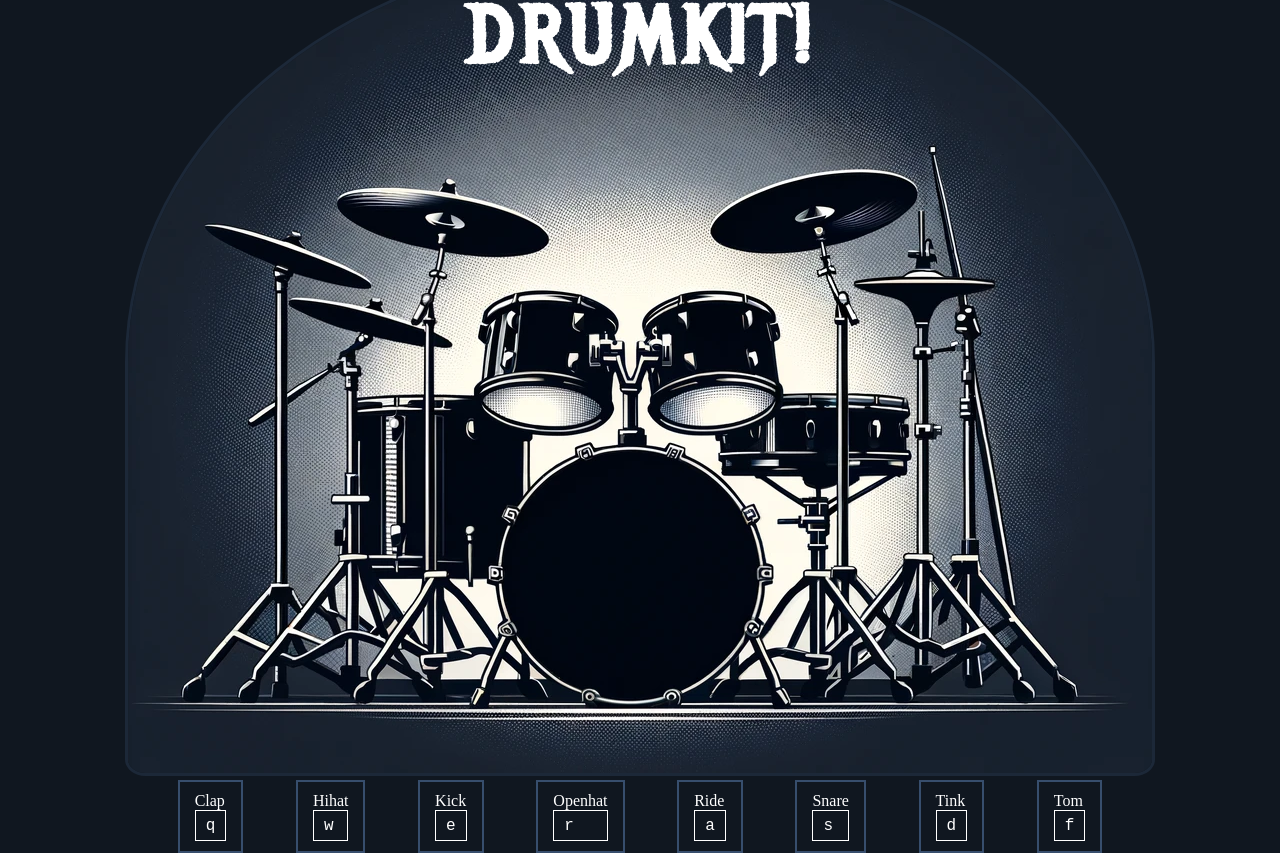
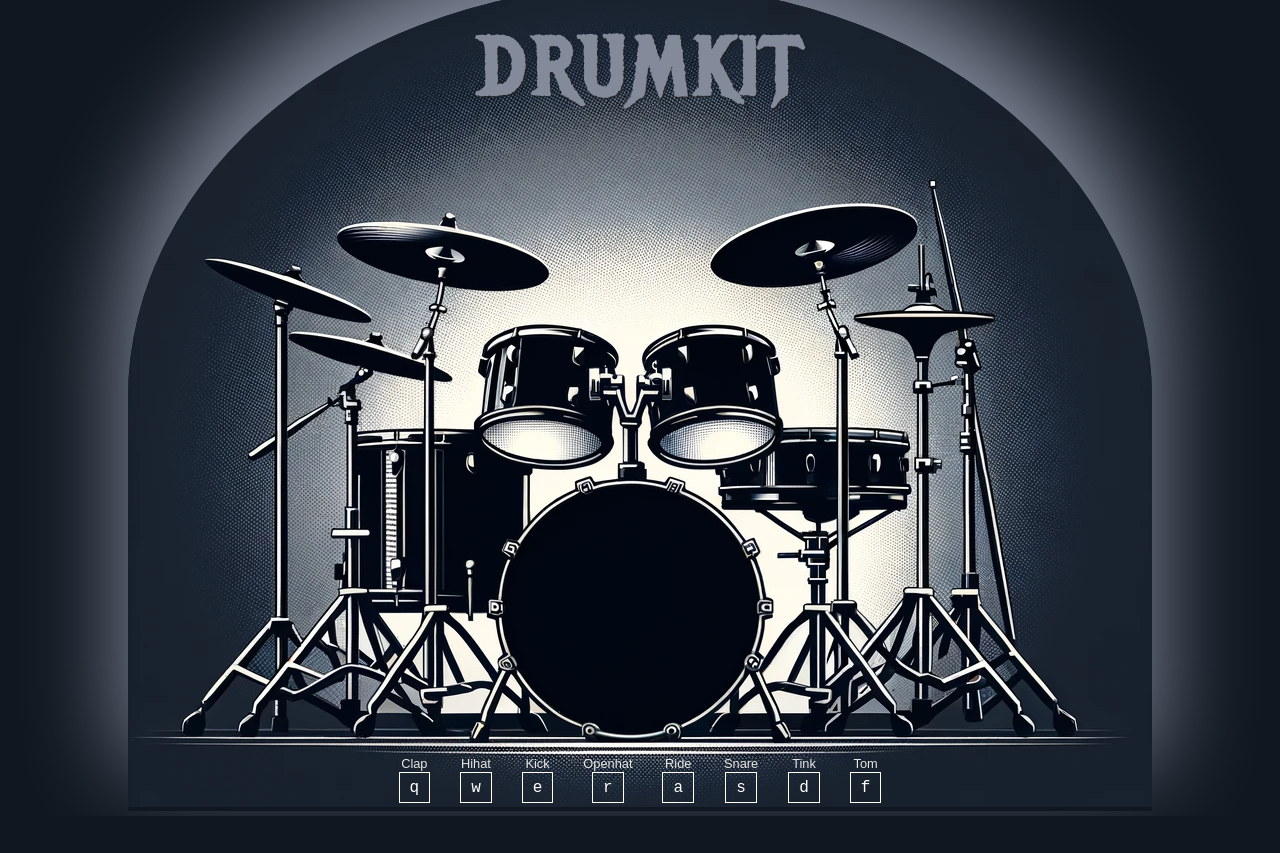
Before and after one commit to Kodehode-Stavanger/javascript-advanced-project-drum-machine-bendik-kodehode, a plain HTML site: page index.html in a window 1280 px wide. After the commit the page ends 816 px from the top, so only its background shows below. Drawn offline with Linux system fonts and the light colour scheme; a web font is replaced by a local one.

Commit message:
Finished styling

```diff
--- a/index.html
+++ b/index.html
@@ -8,12 +8,15 @@
     <link rel="preconnect" href="https://fonts.googleapis.com">
     <link rel="preconnect" href="https://fonts.gstatic.com" crossorigin>
     <link href="https://fonts.googleapis.com/css2?family=Metal+Mania&display=swap" rel="stylesheet">
+    <link rel="preconnect" href="https://fonts.googleapis.com">
+    <link rel="preconnect" href="https://fonts.gstatic.com" crossorigin>
+    <link href="https://fonts.googleapis.com/css2?family=RocknRoll+One&display=swap" rel="stylesheet">
     <title>Drumkit</title>
 </head>
 <body>
     <main>
         <div id="img-container">
-            <h1>DRUMKIT!</h1>
+            <h1>DRUMKIT</h1>
             <img id="drumkit-img" src="./images/Drumkit.png">
             <div id="clap-trigger" class="triggers"></div>
             <div id="hihat-trigger" class="triggers"></div>
@@ -24,8 +27,7 @@
             <div id="tink-trigger" class="triggers"></div>
             <div id="tom-trigger_1" class="triggers"></div>
             <div id="tom-trigger_2" class="triggers"></div>
-        </div>
-        <div id="key-container">
+            <div id="key-container"></div>
         </div>
     </main>
 </body>
--- a/style.css
+++ b/style.css
@@ -16,13 +16,14 @@ body {
 
 h1 {
     font-size: 5rem;
-    color: white;
+    color: #838b9b;
+    text-shadow: 1px 1px 2px #222222;
     font-family: 'Metal Mania', system-ui;
     letter-spacing: 0.4rem;
     position: absolute;
     width: 100%;
     text-align: center;
-    margin-top: 40px;
+    margin-top: 35px;
 }
 
 kbd {
@@ -30,35 +31,41 @@ kbd {
 }
 
 .drum-item p {
-    color: white;
+    color: rgb(231, 231, 231);
+    font-family: 'RocknRoll One', sans-serif;
+    font-size: 0.8rem;
+
 }
 
 #key-container {
     display: flex;
-    justify-content: space-evenly;
+    justify-content: center;
+    position: absolute;
+    bottom: 8px;
+    width: 100%;
 }
 
 .drum-item {
     display: flex;
     flex-direction: column;
-    border: 2px solid #374e6d;
+    align-items: center;
     cursor: pointer;
-    padding: 10px 15px;
+    margin: 0 15px;
 }
 
 .hotkey {
     border: 1px solid white;
+    margin-top: 1px;
     padding: 5px 10px;
 }
 
 #img-container {
     position: relative;
+    margin-bottom: 5px;
+    box-shadow: 0 -50px 100px 5px #838b9b;
+    border-radius: 50% 50% 0 0 ;
+    overflow: hidden;
 
-}
-
-#drumkit-img {
-    border: 3px solid #1c2838;
-    border-radius: 50% 50% 2% 2%;
 }
 
 .triggers {
```
